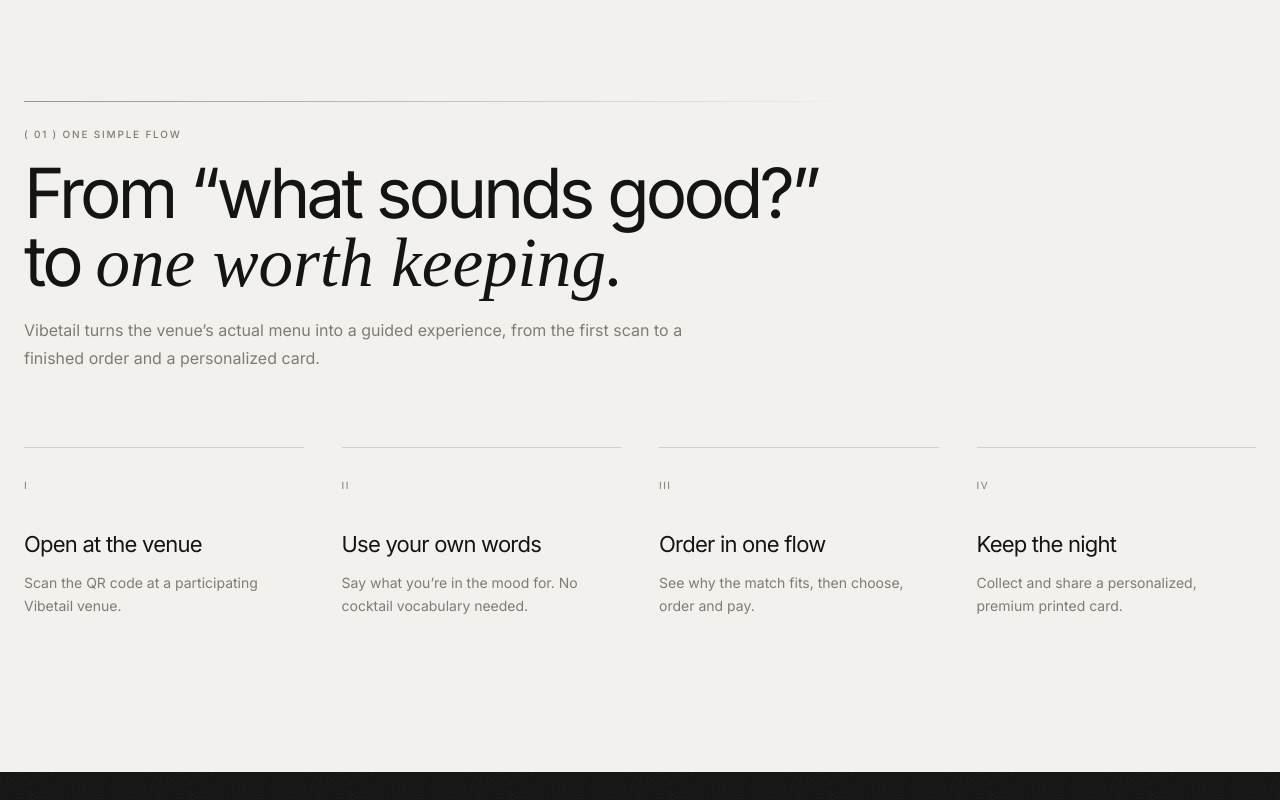
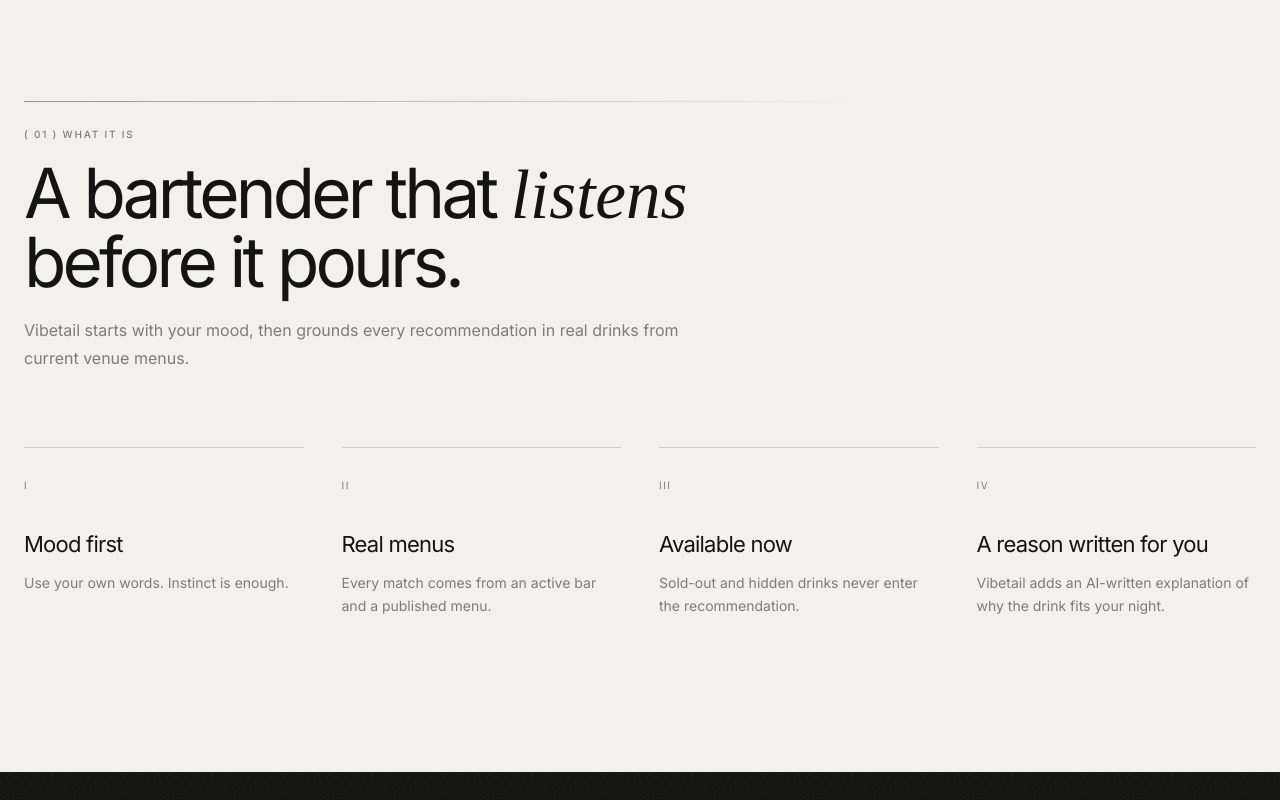
Before and after one commit to daaabing/vibetail-v2, a React (Vite) app in the folder apps/web/: page / in a window 1280 px wide. Shown: the part 840-1640 px from the top of the page. Built offline with nearby package versions, Linux system fonts and the light colour scheme; no server answers; a web font is replaced by a local one.

Commit message:
Differentiate landing overview from user flow

```diff
--- a/apps/web/src/features/platform/pages/LandingPage.tsx
+++ b/apps/web/src/features/platform/pages/LandingPage.tsx
@@ -26,16 +26,16 @@
       <a className="hero-scroll" href="#what" aria-label="Learn more">↓</a>
     </section>
 
-    <section id="what" className="house-section house-paper"><div className="house-shell"><div className="house-section-head"><p className="house-eyebrow">( 01 ) One simple flow</p><h2>From “what sounds good?”<br />to <em>one worth keeping.</em></h2><p>Vibetail turns the venue’s actual menu into a guided experience, from the first scan to a finished order and a personalized card.</p></div><div className="house-columns">
-      <article><span>I</span><h3>Open at the venue</h3><p>Scan the QR code at a participating Vibetail venue.</p></article>
-      <article><span>II</span><h3>Use your own words</h3><p>Say what you’re in the mood for. No cocktail vocabulary needed.</p></article>
-      <article><span>III</span><h3>Order in one flow</h3><p>See why the match fits, then choose, order and pay.</p></article>
-      <article><span>IV</span><h3>Keep the night</h3><p>Collect and share a personalized, premium printed card.</p></article>
+    <section id="what" className="house-section house-paper"><div className="house-shell"><div className="house-section-head"><p className="house-eyebrow">( 01 ) What it is</p><h2>A bartender that <em>listens</em><br />before it pours.</h2><p>Vibetail starts with your mood, then grounds every recommendation in real drinks from current venue menus.</p></div><div className="house-columns">
+      <article><span>I</span><h3>Mood first</h3><p>Use your own words. Instinct is enough.</p></article>
+      <article><span>II</span><h3>Real menus</h3><p>Every match comes from an active bar and a published menu.</p></article>
+      <article><span>III</span><h3>Available now</h3><p>Sold-out and hidden drinks never enter the recommendation.</p></article>
+      <article><span>IV</span><h3>A reason written for you</h3><p>Vibetail adds an AI-written explanation of why the drink fits your night.</p></article>
     </div></div></section>
 
-    <section id="how-it-works" className="house-section house-ink"><div className="film-grain" /><div className="house-shell"><div className="house-section-head"><p className="house-eyebrow">( 02 ) How it works</p><h2>Four beats. <em>One memorable night.</em></h2><p>From “what sounds good?” to one worth keeping, every step happens in one simple venue flow. Across Vibetail, matching considers only active drinks on published menus—sold-out and hidden items never enter the recommendation.</p></div><ol className="house-steps">{steps.map(([no,title,body,label]) => <li key={no}><span>{no}</span><h3>{title}</h3><p>{body}</p><small>{label}</small></li>)}</ol><a className="house-button house-button-light" href="/restaurants">Find a Vibetail venue <span>→</span></a></div></section>
+    <section id="how-it-works" className="house-section house-ink"><div className="film-grain" /><div className="house-shell"><div className="house-section-head"><p className="house-eyebrow">( 02 ) How it works</p><h2>Four beats. <em>One memorable night.</em></h2><p>From “what sounds good?” to one worth keeping, every step happens in one simple venue flow.</p></div><ol className="house-steps">{steps.map(([no,title,body,label]) => <li key={no}><span>{no}</span><h3>{title}</h3><p>{body}</p><small>{label}</small></li>)}</ol><a className="house-button house-button-light" href="/restaurants">Find a Vibetail venue <span>→</span></a></div></section>
 
-    <section className="house-section house-paper-warm"><div className="house-shell specimen-layout"><div><div className="house-section-head"><p className="house-eyebrow">( 03 ) Your keepsake</p><h2>Your drink.<br /><em>Your night.</em></h2><p>Complete the order, then leave with a personalized, premium printed card made to collect and share. The drink facts come from the venue’s current menu; Vibetail adds an AI-written reason it fits your night.</p></div><a className="house-text-link" href="/restaurants">Find a venue →</a></div><div className="specimen-card"><img src="/brand/tile-martini.jpg" alt="A martini in Vibetail's collage style" /><div className="specimen-card-copy"><span>Personal edition · 0427</span><p>Your drink · your night</p><h3>The Second Wind</h3><blockquote>Bright / citrus / herbal</blockquote></div></div></div></section>
+    <section className="house-section house-paper-warm"><div className="house-shell specimen-layout"><div><div className="house-section-head"><p className="house-eyebrow">( 03 ) Your keepsake</p><h2>Your drink.<br /><em>Your night.</em></h2><p>Complete the order, then leave with a personalized, premium printed card made to collect and share.</p></div><a className="house-text-link" href="/restaurants">Find a venue →</a></div><div className="specimen-card"><img src="/brand/tile-martini.jpg" alt="A martini in Vibetail's collage style" /><div className="specimen-card-copy"><span>Personal edition · 0427</span><p>Your drink · your night</p><h3>The Second Wind</h3><blockquote>Bright / citrus / herbal</blockquote></div></div></div></section>
 
     <section className="house-section house-paper"><div className="house-shell"><div className="house-section-head"><p className="house-eyebrow">( 04 ) Choose your door</p><h2>One platform.<br /><em>Every way into the night.</em></h2></div><div className="house-paths"><a href="/match"><span>01</span><h3>Match across Vibetail</h3><p>Search all active bars and every published menu.</p><b>Start matching →</b></a><a href="/restaurants"><span>02</span><h3>Explore the bars</h3><p>Find the room first, then meet its menu.</p><b>Open the directory →</b></a><a href="/for-bars"><span>03</span><h3>Run your menu</h3><p>Publish, update availability and share your own link.</p><b>For bars →</b></a></div><p className="landing-live-note">{failed ? "The live venue count is temporarily unavailable." : venues ? `${venues.length} active ${venues.length === 1 ? "bar" : "bars"} ready to match.` : "Reading tonight’s live menus…"}</p></div></section>
 
```
